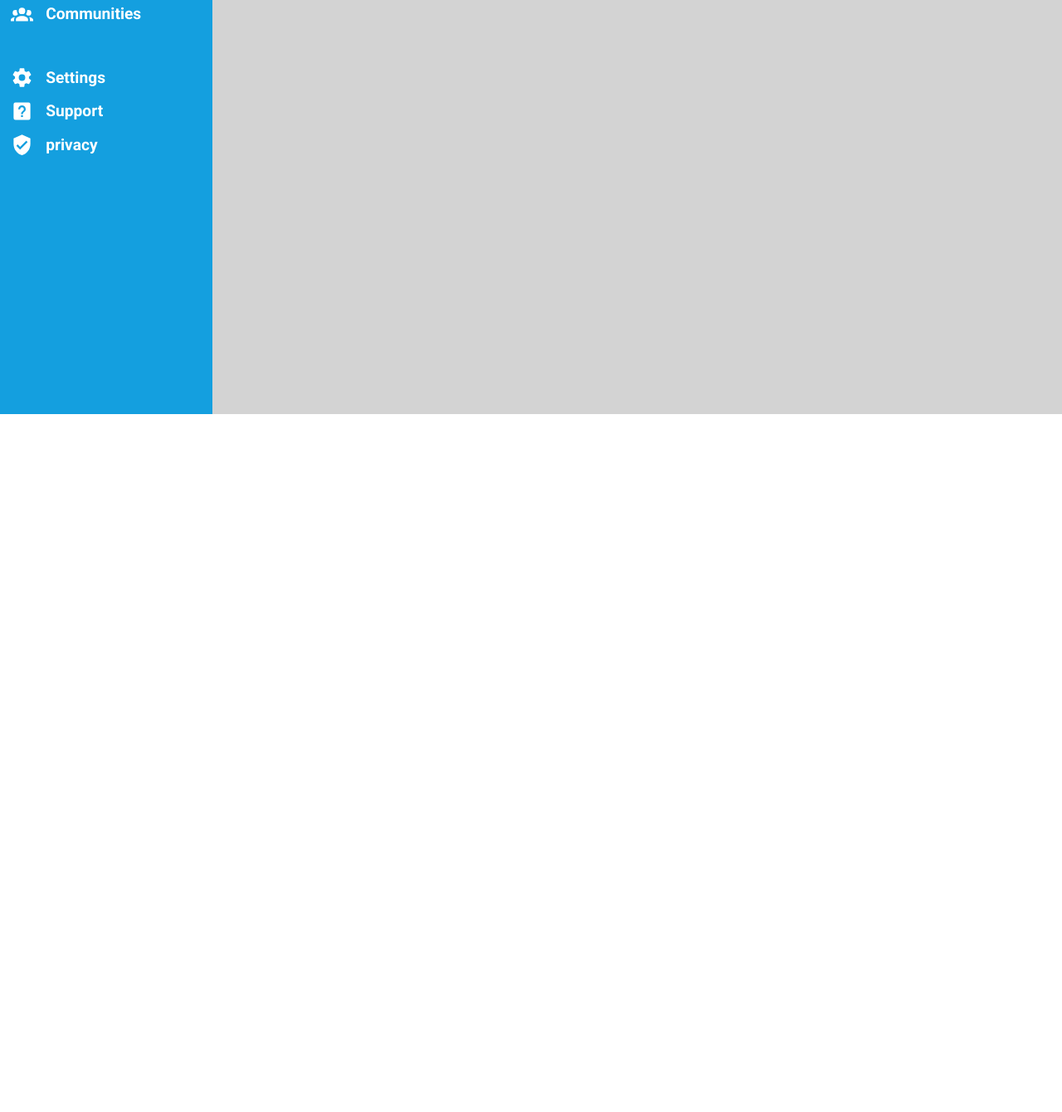
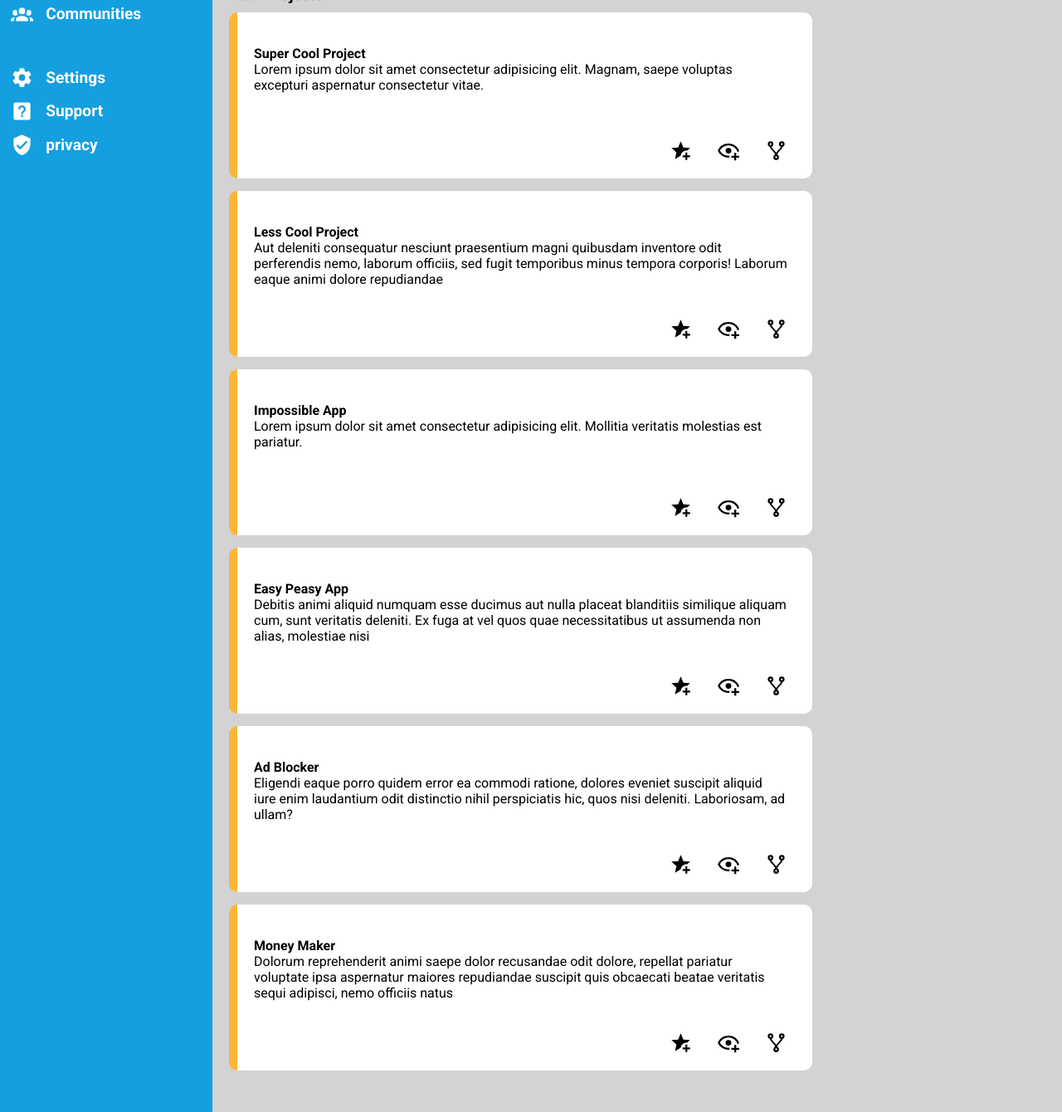
Before and after one commit to Adeebbm/Dashboard_Odin, a plain HTML site: page index.html in a window 1280 px wide. Shown: the part 301-1641 px from the top of the page at 83% size. Before the commit the page ends 800 px from the top, so only its background shows below. Drawn offline with Linux system fonts and the light colour scheme.

Commit message:
Add html and style to make projects section using grid and flex

```diff
--- a/index.html
+++ b/index.html
@@ -82,6 +82,85 @@
 
 
         <main>
+            <div class="main-left">
+                <h3>Your Projects</h2>
+                <div class="projects">
+                    <div class="project">
+                        <div class="project-description">
+                            <h4>Super Cool Project</h4>
+                            <p>Lorem ipsum dolor sit amet consectetur adipisicing elit. Magnam, saepe voluptas excepturi aspernatur consectetur vitae.</p>
+                        </div>
+                        <div class="project-icons">
+                            <img class="icon" src="assets/icons/star-plus.svg" alt="">
+                            <img class="icon" src="assets/icons/eye-plus-outline.svg" alt="">
+                            <img class="icon" src="assets/icons/fork.svg" alt="">
+                        </div>
+                    </div>
+                    <div class="project">
+                        <div class="project-description">
+                            <h4>Less Cool Project</h4>
+                            <p>Aut deleniti consequatur nesciunt praesentium magni quibusdam inventore odit perferendis nemo, laborum officiis, sed fugit temporibus minus tempora corporis! Laborum eaque animi dolore repudiandae</p>
+                        </div>
+                        <div class="project-icons">
+                            <img class="icon" src="assets/icons/star-plus.svg" alt="">
+                            <img class="icon" src="assets/icons/eye-plus-outline.svg" alt="">
+                            <img class="icon" src="assets/icons/fork.svg" alt="">
+                        </div>
+                    </div>
+                    <div class="project">
+                        <div class="project-description">
+                            <h4>Impossible App</h4>
+                            <p>Lorem ipsum dolor sit amet consectetur adipisicing elit. Mollitia veritatis molestias est pariatur.</p>
+                        </div>
+                        <div class="project-icons">
+                            <img class="icon" src="assets/icons/star-plus.svg" alt="">
+                            <img class="icon" src="assets/icons/eye-plus-outline.svg" alt="">
+                            <img class="icon" src="assets/icons/fork.svg" alt="">
+                        </div>
+                    </div>
+                    <div class="project">
+                        <div class="project-description">
+                            <h4>Easy Peasy App</h4>
+                            <p>Debitis animi aliquid numquam esse ducimus aut nulla placeat blanditiis similique aliquam cum, sunt veritatis deleniti. Ex fuga at vel quos quae necessitatibus ut assumenda non alias, molestiae nisi</p>
+                        </div>
+                        <div class="project-icons">
+                            <img class="icon" src="assets/icons/star-plus.svg" alt="">
+                            <img class="icon" src="assets/icons/eye-plus-outline.svg" alt="">
+                            <img class="icon" src="assets/icons/fork.svg" alt="">
+                        </div>
+                    </div>
+                    <div class="project">
+                        <div class="project-descrition">
+                            <h4>Ad Blocker</h4>
+                            <p>Eligendi eaque porro quidem error ea commodi ratione, dolores eveniet suscipit aliquid iure enim laudantium odit distinctio nihil perspiciatis hic, quos nisi deleniti. Laboriosam, ad ullam?</p>
+                        </div>
+                        <div class="project-icons">
+                            <img class="icon" src="assets/icons/star-plus.svg" alt="">
+                            <img class="icon" src="assets/icons/eye-plus-outline.svg" alt="">
+                            <img class="icon" src="assets/icons/fork.svg" alt="">
+                        </div>
+                    </div>
+                    <div class="project">
+                        <div class="project-description">
+                            <h4>Money Maker</h4>
+                            <p>Dolorum reprehenderit animi saepe dolor recusandae odit dolore, repellat pariatur voluptate ipsa aspernatur maiores repudiandae suscipit quis obcaecati beatae veritatis sequi adipisci, nemo officiis natus</p>
+                        </div>
+                        <div class="project-icons">
+                            <img class="icon" src="assets/icons/star-plus.svg" alt="">
+                            <img class="icon" src="assets/icons/eye-plus-outline.svg" alt="">
+                            <img class="icon" src="assets/icons/fork.svg" alt="">
+                        </div>
+                    </div>
+                </div>
+            </div>
+            <div class="main-right">
+                <div class="announcments">
+
+                </div>
+                <div class="trending">
+
+                </div>
+            </div>
         </main>
     </div>
 </body>
--- a/styles.css
+++ b/styles.css
@@ -14,6 +14,11 @@
 body{
   height: 100vh;
   font-family: 'Roboto';
+}
+
+.icon{
+  height: 1.7rem;
+  width: 1.7rem;
 }
 
 .container{
@@ -137,7 +142,31 @@ header{
   font-weight: bold;
 }
 
-.icon{
-  height: 1.7rem;
-  width: 1.7rem;
+main{
+  display: grid;
+  grid-template-columns: 5fr 2fr;
+  padding: 50px 20px;
 }
+
+.projects{
+  margin-top: 10px;
+  display: grid;
+  grid-template-columns: repeat(auto-fit,minmax(375px,1fr));
+  grid-auto-rows: 200px;
+  gap: 15px;
+}
+
+.project{
+  background: linear-gradient(to right, rgb(250, 182, 55) 10px, white 10px);
+  padding: 40px 30px 20px 30px;
+  border-radius: 10px;
+  display: flex;
+  flex-direction: column;
+  justify-content: space-between;
+}
+
+.project-icons{
+  display: flex;
+  gap: 30px;
+  margin-left: auto;
+}
```
